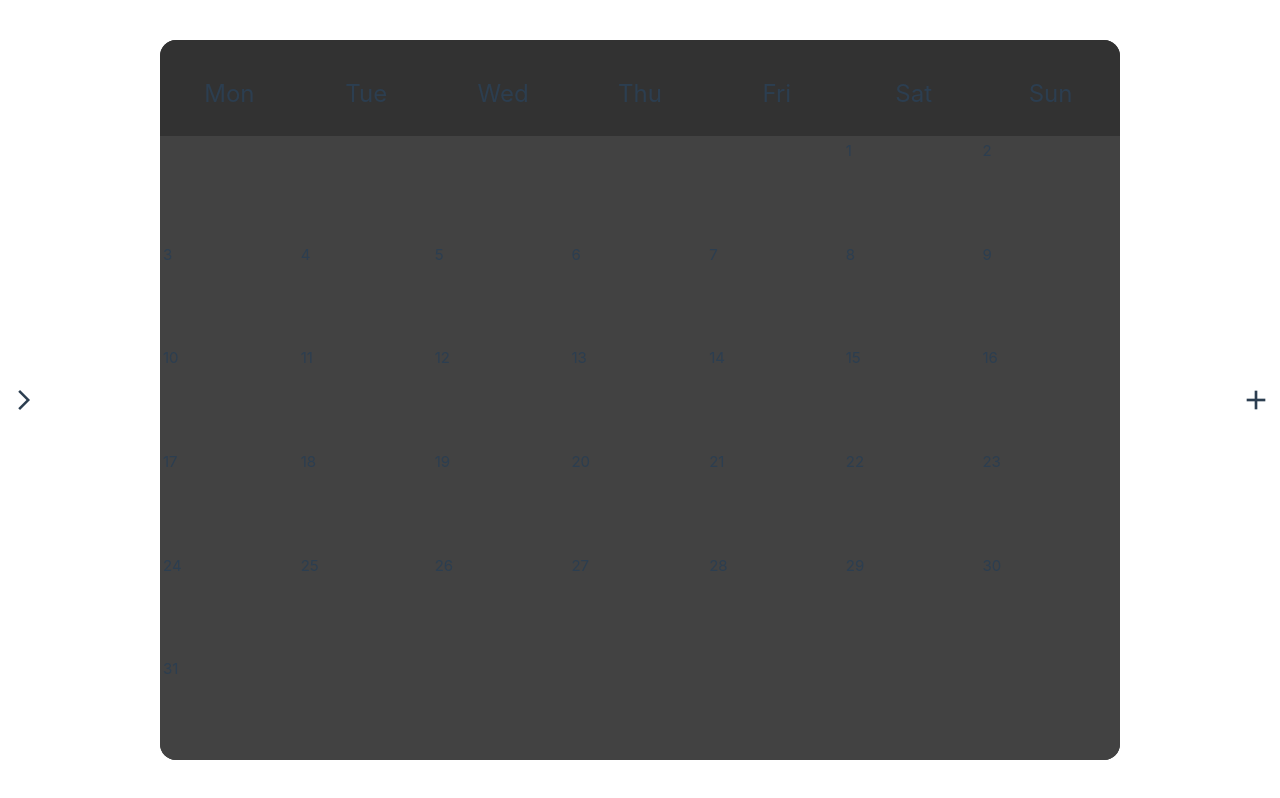
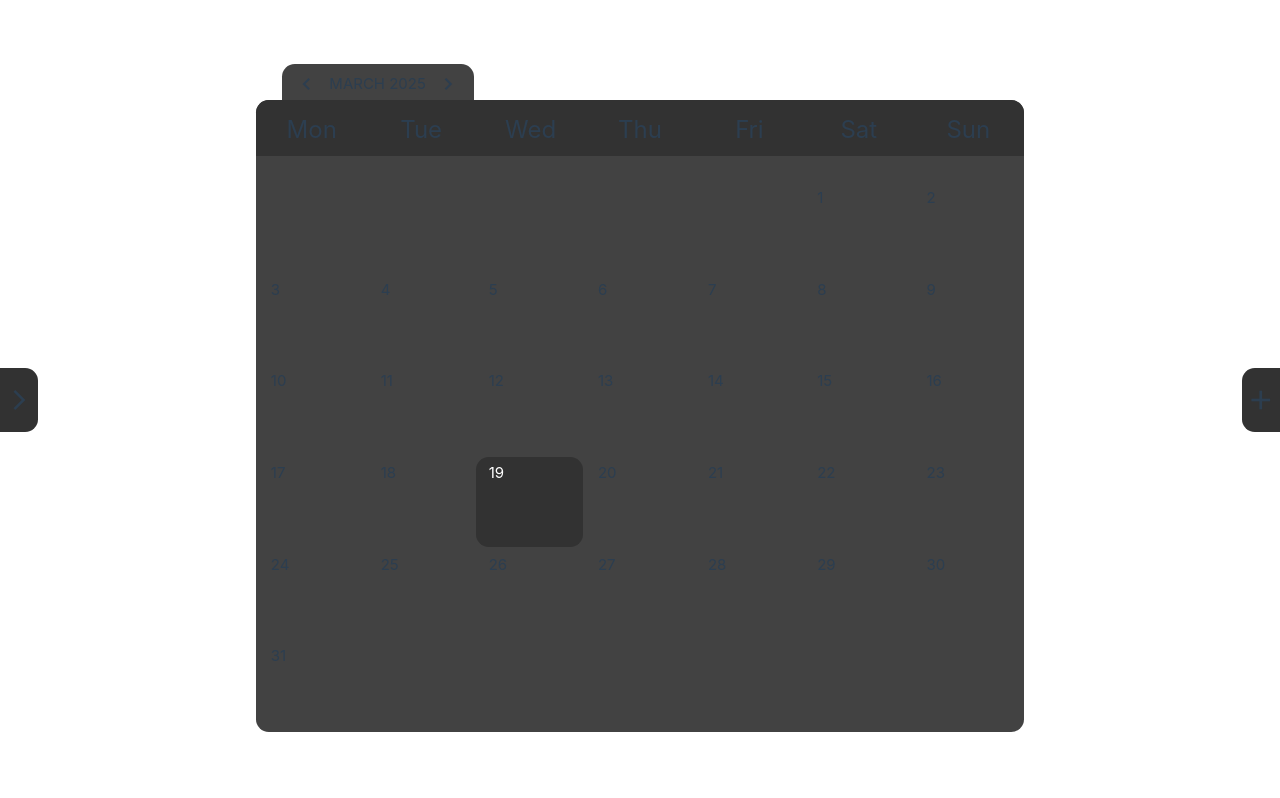
Before and after one commit to DavidStephenCooley/planIT, a Vue app: page / in a window 1280 px wide. Built offline with nearby package versions, Linux system fonts and the light colour scheme.

Commit message:
Added month label and changing months

```diff
--- a/src/components/pages/Calendar.vue
+++ b/src/components/pages/Calendar.vue
@@ -1,22 +1,53 @@
 <script setup>
-import { ref } from 'vue';
+import { ref, onMounted, watch } from 'vue';
 
 const today = new Date();
 const currentMonth = ref(today.getMonth());
 const currentYear = ref(today.getFullYear());
+const monthLabel = ref("MONTH");
+const calendar = ref([]);
 
-// Get number of days in a month
+const months = ["JANUARY", "FEBRUARY", "MARCH", "APRIL", "MAY", "JUNE",
+               "JULY", "AUGUST", "SEPTEMBER", "OCTOBER", "NOVEMBER", "DECEMBER"];
+
+// Update month label and calendar whenever month/year changes
+watch([currentMonth, currentYear], () => {
+  updateMonthLabel();
+  updateCalendar();
+});
+
+function updateMonthLabel() {
+  monthLabel.value = months[currentMonth.value];
+}
+
+function updateCalendar() {
+  calendar.value = generateCalendar();
+}
+
+function prevMonth() {
+  currentMonth.value = currentMonth.value === 0 ? 11 : currentMonth.value - 1;
+  if (currentMonth.value === 11) currentYear.value--;
+}
+
+function nextMonth() {
+  currentMonth.value = currentMonth.value === 11 ? 0 : currentMonth.value + 1;
+  if (currentMonth.value === 0) currentYear.value++;
+}
+
+onMounted(() => {
+  updateMonthLabel();
+  updateCalendar();
+});
+
 function getDaysInMonth(year, month) {
   return new Date(year, month + 1, 0).getDate();
 }
 
-// Get the first weekday (0=Monday, 6=Sunday)
 function getFirstDay(year, month) {
   let day = new Date(year, month, 1).getDay();
-  return day === 0 ? 6 : day - 1; // Adjust to start on Monday
+  return day === 0 ? 6 : day - 1;
 }
 
-// Build calendar grid manually
 function generateCalendar() {
   let days = getDaysInMonth(currentYear.value, currentMonth.value);
   let firstDay = getFirstDay(currentYear.value, currentMonth.value);
@@ -27,11 +58,11 @@ function generateCalendar() {
     let week = [];
     for (let col = 0; col < 7; col++) {
       if (row === 0 && col < firstDay) {
-        week.push(""); // Empty space before month starts
+        week.push("");
       } else if (count > days) {
-        week.push(""); // Empty space after month ends
+        week.push("");
       } else {
-        week.push(count); // Add actual day
+        week.push(count);
         count++;
       }
     }
@@ -39,8 +70,6 @@ function generateCalendar() {
   }
   return grid;
 }
-
-const calendar = ref(generateCalendar());
 
 function isToday(day) {
   return (
@@ -53,12 +82,17 @@ function isToday(day) {
 
 <template>
   <main>
+    <div id="monthHeader" class="box">
+      <span class="material-symbols-outlined chevron" @click="prevMonth">chevron_left</span>
+      <span class="month-label">{{ monthLabel }} {{ currentYear }}</span>
+      <span class="material-symbols-outlined chevron" @click="nextMonth">chevron_right</span>
+    </div>
     <div id="surroundBox" class="box">
       <div id="headerBox" class="box">
         <table id="headerCalander" class="box">
           <thead>
             <tr>
-            <th>Mon</th> <th>Tue</th> <th>Wed</th> <th>Thu</th> <th>Fri</th> <th>Sat</th> <th>Sun</th>
+              <th>Mon</th><th>Tue</th><th>Wed</th><th>Thu</th><th>Fri</th><th>Sat</th><th>Sun</th>
             </tr>
           </thead>
         </table>
@@ -66,8 +100,10 @@ function isToday(day) {
       <div id="calenderBox" class="box">
         <table id="monthVue">
           <tbody>
-          <tr v-for="week in calendar">
-            <td v-for="day in week" :class="{ today: isToday(day) }">{{ day }}</td>
+            <tr v-for="(week, weekIndex) in calendar" :key="weekIndex">
+              <td v-for="(day, dayIndex) in week" :key="dayIndex" :class="{ today: isToday(day) }">
+                {{ day }}
+              </td>
             </tr>
           </tbody>
         </table>
@@ -88,69 +124,81 @@ html {
   overflow: hidden;
 }
 
-header {
-  line-height: 1.5;
-}
-
-.logo {
-  display: block;
-  margin: 0 auto 2rem;
-}
-
-@media (min-width: 1024px) {
-
 .box {
   position: absolute;
 }
 
+#monthHeader {
+  left: calc(50% - 30vw + 2vw);
+  top: 8vh;
+  background-color: rgb(66,66,66);
+  width: 15vw;
+  height: 5vh;
+  border-top-left-radius: 1vw; border-top-right-radius: 1vw;
+  display: flex;
+  align-items: center;
+  justify-content: space-between;
+  padding: 0 1vw;
+}
+
+.month-label {
+  flex-grow: 1;
+  text-align: center;
+}
+
+.chevron {
+  cursor: pointer;
+  transition: color 0.2s;
+}
+
+.chevron:hover {
+  color: #ccc;
+}
+
 #surroundBox {
-  height: 45rem;
-  width: 60rem;
+  height:75vh;
+  width: 60vw;
   background-color: rgb(66, 66, 66);
-  border-radius: 1rem;
+  border-radius: 1vw;
+  margin: 0 auto;
 }
 
 #headerBox {
-  height: 6rem;
-  width: 60rem;
+  height: 7vh;
+  width: 60vw;
   background-color: rgb(50, 50, 50);
-  border-top-left-radius: 1rem; border-top-right-radius: 1rem;
+  border-top-left-radius: 1vw;
+  border-top-right-radius: 1vw;
 }
 
 #calenderBox {
-  height: calc(45rem - 6rem);
-  width: 60rem;
+  height: calc(75vh - 6vh);
+  width: 60vw;
   background-color: rgb(66, 66, 66);
-  top: 6rem;
-  border-bottom-right-radius: 1rem;
-  border-bottom-left-radius: 1rem;
+  top: 10vh;
+  border-bottom-right-radius: 1vw;
+  border-bottom-left-radius: 1vw;
 }
 
 #headerCalander {
-  width: 60rem;
-  top: 2rem;
+  width: 60vw;
+  top: 1vh;
   table-layout: fixed;
   font-size: 1.5rem;
-}
-#days {
-  background-color: rgb(50, 50, 50);
 }
 
 #monthVue {
   background-color: transparent;
-  width: 60rem;
-
-  height: 39rem;
-  border-bottom-right-radius: 1rem;
-  border-bottom-left-radius: 1rem;
+  width: 60vw;
+  height: calc(75vh - 6vh);
 }
 
 td {
   vertical-align: top;
-  padding-left: 1rem;
-  padding-top: 0.5rem;
+  padding-left: 1vw;
+  padding-top: 0.5vh;
   transition: all 0.1s ease-out;
-  border-radius: 1rem;
+  border-radius: 1vw;
 }
 
 td:hover {
@@ -158,33 +206,34 @@ td:hover {
   cursor: pointer;
 }
 
-td:active {
-  background-color: black;
+.today {
+  background-color: rgb(50, 50, 50);
+  color: white;
 }
 
+/* Fixed sidebutton positioning */
 #taskViewButton {
   left: 0;
-  border-top-right-radius: 1rem;
-  border-bottom-right-radius: 1rem;
+  top: 50%;
+  transform: translateY(-50%);
+  border-top-right-radius: 1vw;
+  border-bottom-right-radius: 1vw;
 }
 
 #newTaskButton {
-  left: calc(100% - 3rem);
-  border-top-left-radius: 1rem;
-  border-bottom-left-radius: 1rem;
-}
-
-#newTaskButton:hover {
-  left: calc(100% - 5rem)
-
+  right: 0;
+  top: 50%;
+  transform: translateY(-50%);
+  border-top-left-radius: 1vw;
+  border-bottom-left-radius: 1vw;
 }
 
 .sidebutton {
-  height: 8rem;
-  width: 3rem;
+  height: 8vh;
+  width: 3vw;
   background-color: rgb(50, 50, 50);
-  position: absolute;
-  transition: all 0.1s ease-in-out; /* Smooth transition */
+  position: fixed; /* Changed from absolute to fixed */
+  transition: all 0.1s ease-in-out;
   display: flex;
   justify-content: center;
   align-items: center;
@@ -192,28 +241,23 @@ td:active {
 }
 
 .sidebutton:hover {
-  height: 9rem;
-  width: 5rem;
+  height: 9vh;
+  width: 5vw;
 }
 
 main {
   display: flex;
   justify-content: center;
   align-items: center;
-  min-height: 100vh; /* Ensures it takes full screen height */
-  width: 100%; /* Makes sure it's full width */
+  min-height: 100vh;
+  width: 100%;
+  position: relative;
 }
-
-.today {
-  background-color: rgb(50, 50, 50);
-  color: white;
-}
-
-
 
 #add {
   font-size: 2rem;
 }
+
 .material-symbols-outlined {
   font-variation-settings:
   'FILL' 0,
@@ -221,5 +265,4 @@ main {
   'GRAD' 0,
   'opsz' 24
 }
-}
 </style>
```
Lines whose indentation alone changed are shown as unchanged.
